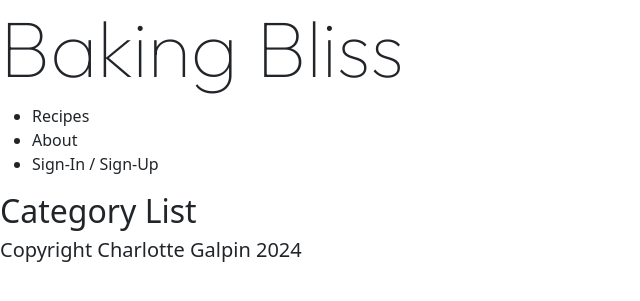
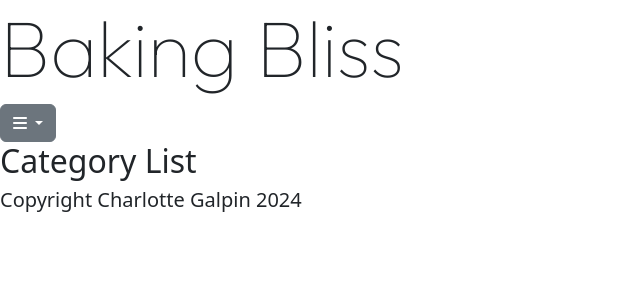
Before and after one commit to cgalpin92/pp4_django_project_baking_bliss, a Django app: page / in a window 1280 px wide. Shown: the top 301 px of the page, without its empty margins (0-640 px from the left). Run offline with Django 4.2, Linux system fonts and the light colour scheme; data that the repository does not hold is empty; some libraries are stand-ins or nearby versions; some web fonts are replaced.

Commit message:
adds styling to navbar menu

```diff
--- a/templates/base.html
+++ b/templates/base.html
@@ -21,11 +21,15 @@
     <header>
         <h1>Baking Bliss</h1>
         <nav>
-            <div>
-                <ul>
-                    <li>Recipes</li>
-                    <li>About</li>
-                    <li>Sign-In / Sign-Up</li>
+            <div class="dropdown">
+                <button class="btn btn-secondary dropdown-toggle" type="button" data-bs-toggle="dropdown"
+                    aria-expanded="false">
+                    <i class="fa-solid fa-bars"></i>
+                </button>
+                <ul class="dropdown-menu">
+                    <li><button class="dropdown-item" type="button">Recipes</button></li>
+                    <li><button class="dropdown-item" type="button">About</button></li>
+                    <li><button class="dropdown-item" type="button">Sign-In / Sign-Up</button></li>
                 </ul>
             </div>
         </nav>
```
